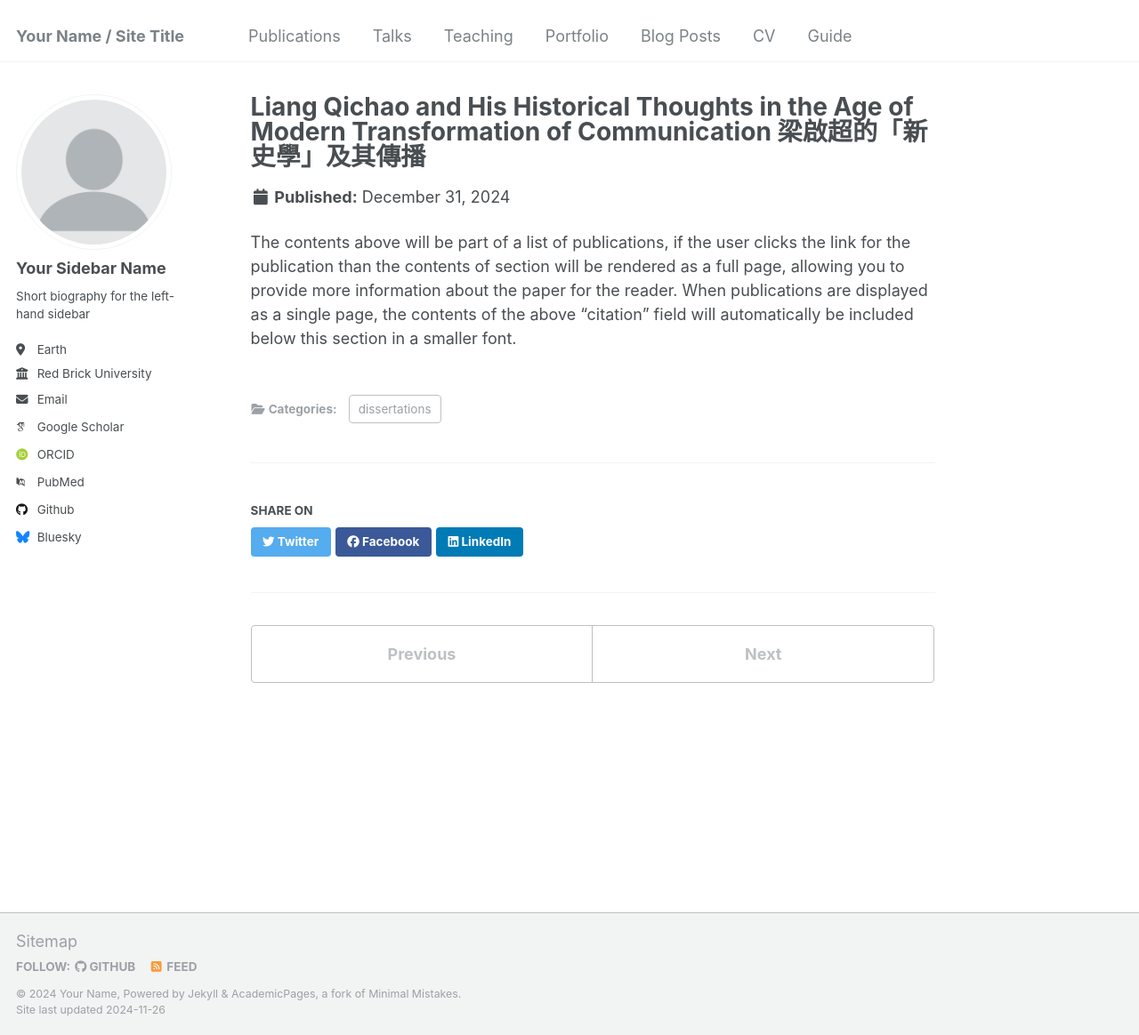
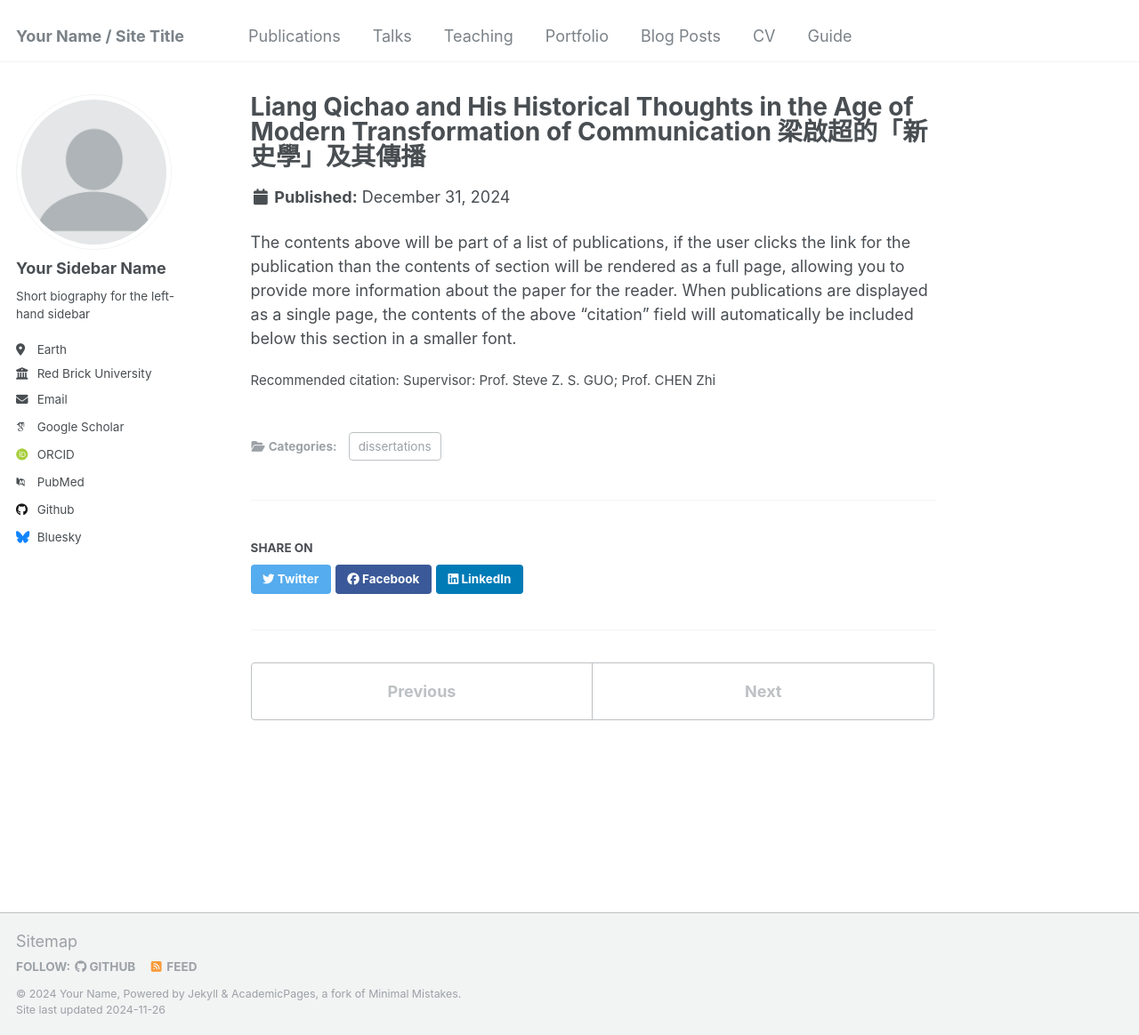
Before and after one commit to shulinbao/shulinbao.github.io, a Jekyll site: the page built from _publications/dissertation-1.md, in a window 1280 px wide and 1164 px high. Shown: the whole window at 89% size. Built offline with Jekyll 4.4.1, drawn with Linux system fonts in a browser that asks for light colours; some web fonts are replaced.

Commit message:
Update dissertation-1.md

```diff
--- a/_publications/dissertation-1.md
+++ b/_publications/dissertation-1.md
@@ -5,6 +5,7 @@ category: dissertations
 excerpt: 'My research includes a book draft of over 100,000 words, focusing on Liang Qichao 梁啟超 as an early architect of Chinese historiography and examining his frequent shifts between the humanities and sciences, along with the circumstances and reasons behind them. An article of mine currently under review at *the Bulletin of the Institute of Modern History, Academia Sinica* explores how Liang Qichao synthesized elements of traditional Confucian classics with Japanese sociology to create Chinese historiography. This article has received positive feedback from peer reviewers, who noted that it challenges conventional narratives of the history of Chinese historiography. Another article, under review at *New History*, explains how Liang Qichao transformed the historiography he developed into a social science. Peer reviewers have called it the most in-depth study of Liang Qichao''s writings to date, noting that it addresses several major issues in the history of Chinese historiography.'
 permalink: /publication/dissertation-1
 date: 2024-12-31
+citation: 'Supervisor: Prof. Steve Z. S. GUO; Prof. CHEN Zhi'
 ---
 
 The contents above will be part of a list of publications, if the user clicks the link for the publication than the contents of section will be rendered as a full page, allowing you to provide more information about the paper for the reader. When publications are displayed as a single page, the contents of the above "citation" field will automatically be included below this section in a smaller font.
```
